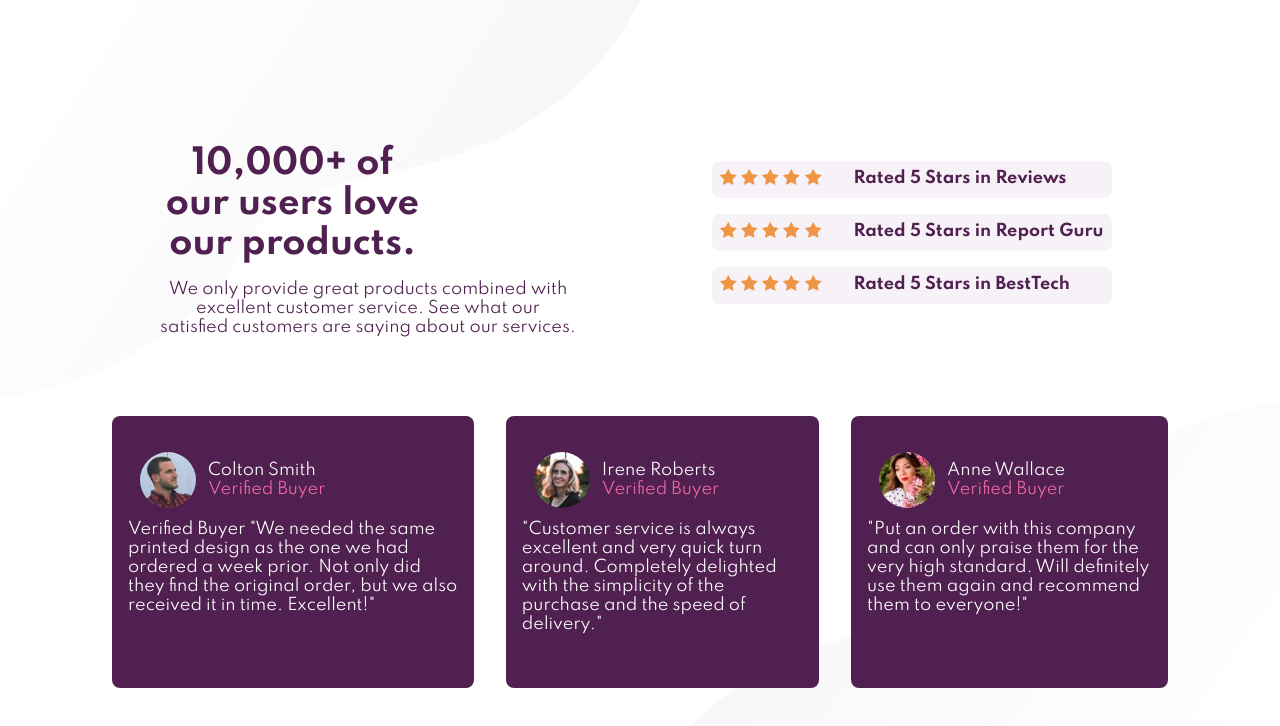
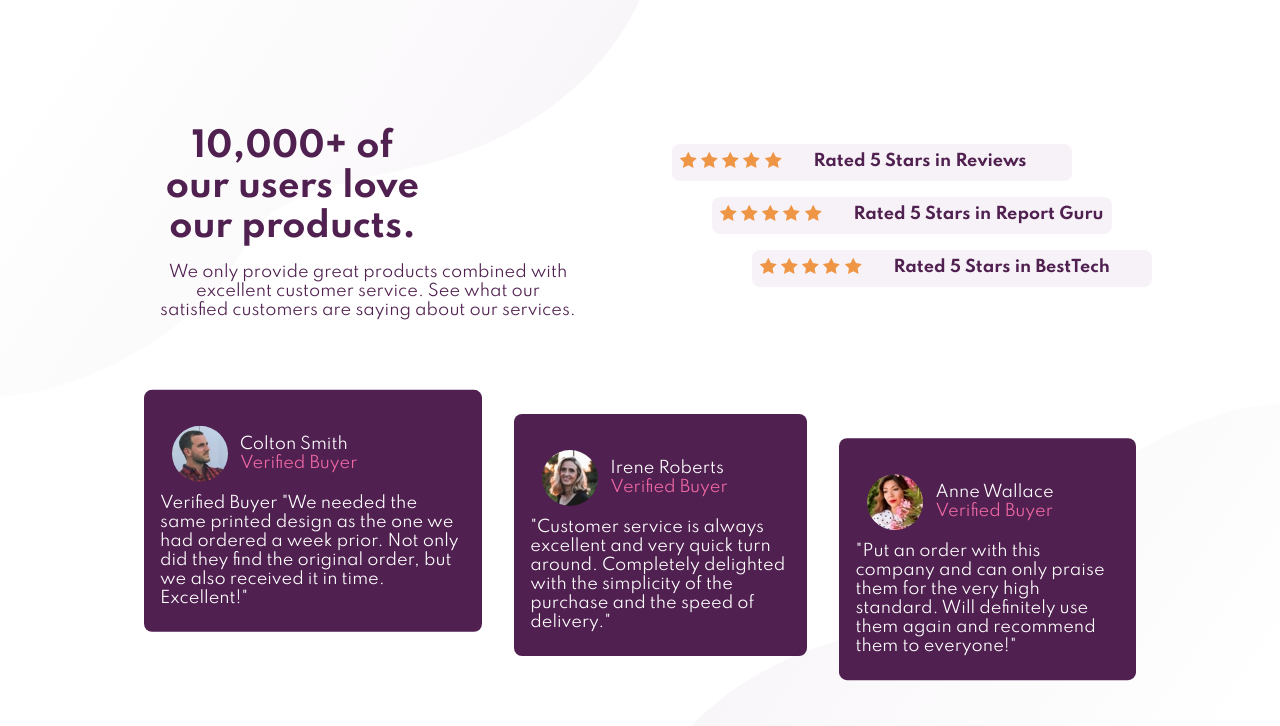
Before and after one commit to Andrija94/Socialproof-Card, a plain HTML site: page social-proof-section-master/index.html in a window 1280 px wide. Drawn offline with Linux system fonts and the light colour scheme.

Commit message:
added cascading effects for rates and comments classes

```diff
--- a/social-proof-section-master/style.css
+++ b/social-proof-section-master/style.css
@@ -65,17 +65,34 @@ body {
         width: 25rem;
     }
 
+    .rate-one {
+        transform: translateX(-10%);
+    }
+
+    .rate-three {
+        transform: translateX(10%);
+    }
+
     .stars {
         margin-right: 2rem;
     }
 
     .comments {
+        margin: 2rem;
         grid-column: 1 / -1;
         display: flex;
     }
 
     .comment {
         margin: 1rem;
+    }
+
+    .comment-one {
+        transform: translateY(-10%);
+    }
+
+    .comment-three {
+        transform: translateY(10%);
     }
 
 }
```
Also changed, not shown: 4 other files.
